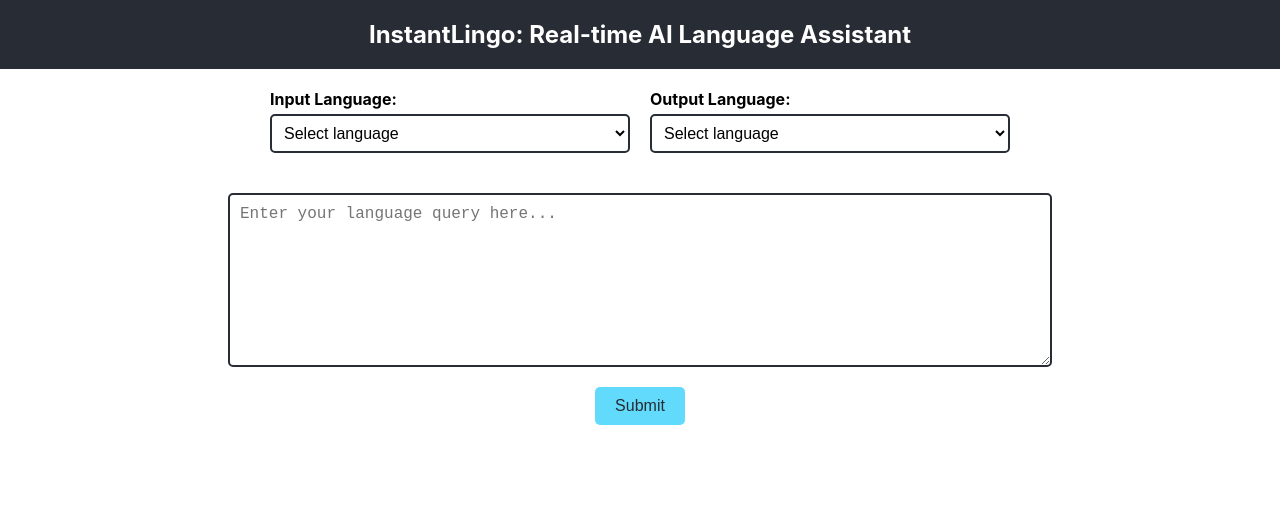
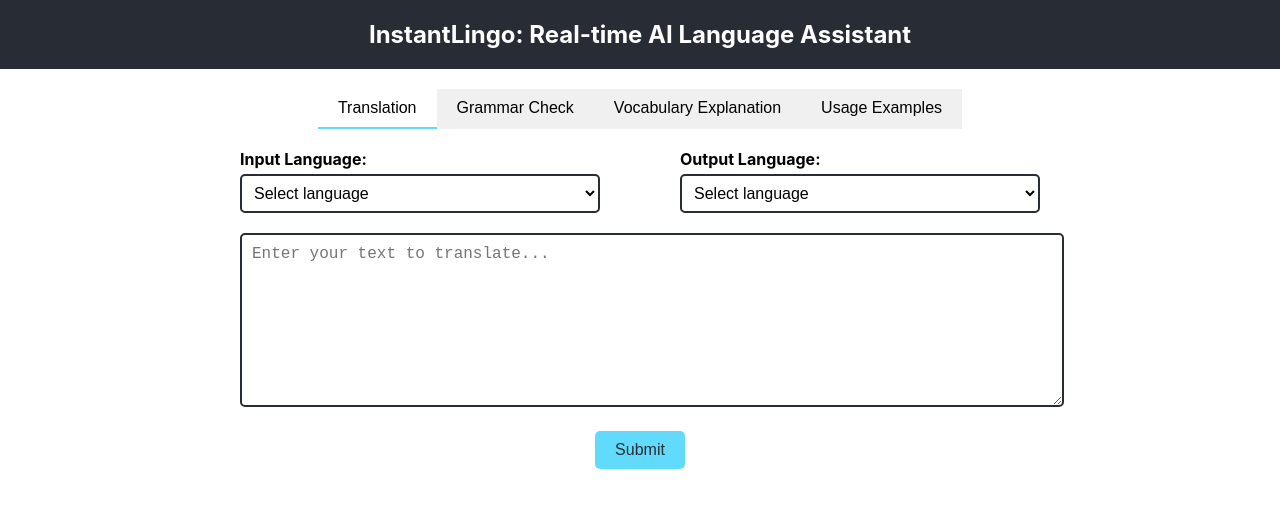
Before and after one commit to PierrunoYT/LinguaSync, a React (Create React App) app in the folder frontend/: page / in a window 1280 px wide. Shown: the top 508 px of the page. Built offline with nearby package versions, Linux system fonts and the light colour scheme.

Commit message:
Implement tabbed interface for different language functions

```diff
--- a/frontend/src/App.css
+++ b/frontend/src/App.css
@@ -20,25 +20,46 @@ main {
   flex-grow: 1;
   display: flex;
   flex-direction: column;
-  justify-content: flex-start;
   align-items: center;
   padding: 20px;
 }
 
-.controls {
+.tab-container {
   display: flex;
-  flex-direction: column;
-  align-items: center;
+  justify-content: center;
   width: 100%;
   max-width: 800px;
   margin-bottom: 20px;
 }
 
+.tab {
+  padding: 10px 20px;
+  font-size: 16px;
+  background-color: #f0f0f0;
+  border: none;
+  border-bottom: 2px solid transparent;
+  cursor: pointer;
+  transition: background-color 0.3s ease, border-bottom-color 0.3s ease;
+}
+
+.tab:hover {
+  background-color: #e0e0e0;
+}
+
+.tab.active {
+  background-color: #fff;
+  border-bottom-color: #61dafb;
+}
+
+.tab-content {
+  width: 100%;
+  max-width: 800px;
+}
+
 .language-controls {
   display: flex;
-  justify-content: center;
+  justify-content: space-between;
   gap: 20px;
-  width: 100%;
   margin-bottom: 20px;
 }
 
@@ -71,7 +92,6 @@ main {
 
 .language-input {
   width: 100%;
-  max-width: 800px;
   height: 150px;
   padding: 10px;
   font-size: 16px;
@@ -116,7 +136,6 @@ main {
 .response-container {
   margin-top: 20px;
   width: 100%;
-  max-width: 800px;
   background-color: #f0f0f0;
   border-radius: 5px;
   padding: 20px;
@@ -129,6 +148,15 @@ main {
 }
 
 @media (max-width: 600px) {
+  .tab-container {
+    flex-wrap: wrap;
+  }
+
+  .tab {
+    flex-grow: 1;
+    min-width: 50%;
+  }
+
   .language-controls {
     flex-direction: column;
     gap: 10px;
--- a/frontend/src/App.tsx
+++ b/frontend/src/App.tsx
@@ -1,5 +1,7 @@
 import React, { useState } from 'react';
 import './App.css';
+
+type Tab = 'translation' | 'grammarCheck' | 'vocabularyExplanation' | 'usageExamples';
 
 function App() {
   const [query, setQuery] = useState('');
@@ -7,6 +9,7 @@ function App() {
   const [outputLanguage, setOutputLanguage] = useState('');
   const [response, setResponse] = useState('');
   const [error, setError] = useState('');
+  const [activeTab, setActiveTab] = useState<Tab>('translation');
 
   const handleInputChange = (event: React.ChangeEvent<HTMLTextAreaElement>) => {
     setQuery(event.target.value);
@@ -20,6 +23,12 @@ function App() {
     setOutputLanguage(event.target.value);
   };
 
+  const handleTabChange = (tab: Tab) => {
+    setActiveTab(tab);
+    setResponse('');
+    setError('');
+  };
+
   const handleSubmit = async () => {
     setError('');
     setResponse('');
@@ -27,6 +36,22 @@ function App() {
     if (!query) {
       setError('Please enter a query.');
       return;
+    }
+
+    let prompt = '';
+    switch (activeTab) {
+      case 'translation':
+        prompt = `Translate the following text from ${inputLanguage} to ${outputLanguage}: "${query}"`;
+        break;
+      case 'grammarCheck':
+        prompt = `Check the grammar of the following text and provide corrections if needed: "${query}"`;
+        break;
+      case 'vocabularyExplanation':
+        prompt = `Explain the vocabulary used in the following text, providing definitions and context: "${query}"`;
+        break;
+      case 'usageExamples':
+        prompt = `Provide usage examples for the words or phrases in the following text: "${query}"`;
+        break;
     }
 
     try {
@@ -43,12 +68,7 @@ function App() {
           "messages": [
             {
               "role": "user",
-              "content": [
-                {
-                  "type": "text",
-                  "text": query
-                }
-              ]
+              "content": prompt
             }
           ]
         })
@@ -76,7 +96,14 @@ function App() {
         <h1>InstantLingo: Real-time AI Language Assistant</h1>
       </header>
       <main>
-        <div className="controls">
+        <div className="tab-container">
+          <button className={`tab ${activeTab === 'translation' ? 'active' : ''}`} onClick={() => handleTabChange('translation')}>Translation</button>
+          <button className={`tab ${activeTab === 'grammarCheck' ? 'active' : ''}`} onClick={() => handleTabChange('grammarCheck')}>Grammar Check</button>
+          <button className={`tab ${activeTab === 'vocabularyExplanation' ? 'active' : ''}`} onClick={() => handleTabChange('vocabularyExplanation')}>Vocabulary Explanation</button>
+          <button className={`tab ${activeTab === 'usageExamples' ? 'active' : ''}`} onClick={() => handleTabChange('usageExamples')}>Usage Examples</button>
+        </div>
+        <div className="tab-content">
+          {activeTab === 'translation' && (
             <div className="language-controls">
               <div className="language-select">
                 <label htmlFor="input-language">Input Language:</label>
@@ -105,15 +132,19 @@ function App() {
                 </select>
               </div>
             </div>
-        </div>
+          )}
           <textarea
             value={query}
             onChange={handleInputChange}
-          placeholder="Enter your language query here..."
+            placeholder={`Enter your ${activeTab === 'translation' ? 'text to translate' :
+                          activeTab === 'grammarCheck' ? 'text to check grammar' :
+                          activeTab === 'vocabularyExplanation' ? 'text for vocabulary explanation' :
+                          'text for usage examples'}...`}
             rows={5}
             className="language-input"
           />
           <button onClick={handleSubmit} className="submit-button">Submit</button>
+        </div>
         {error && <div className="error-message">{error}</div>}
         {response && (
           <div className="response-container">
```
Lines whose indentation alone changed are shown as unchanged.
